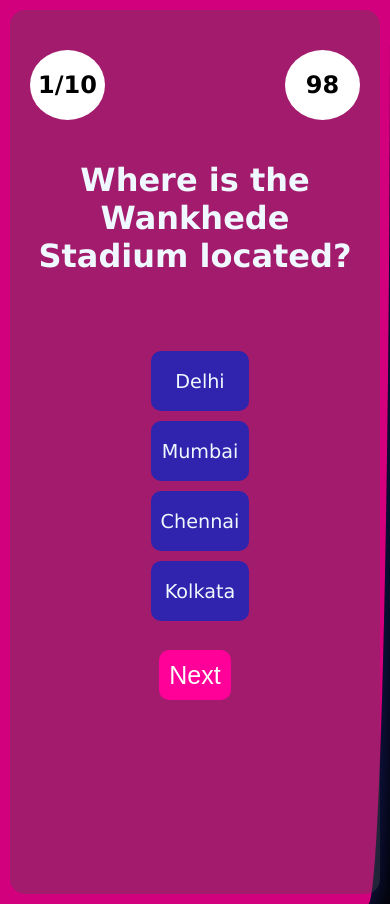
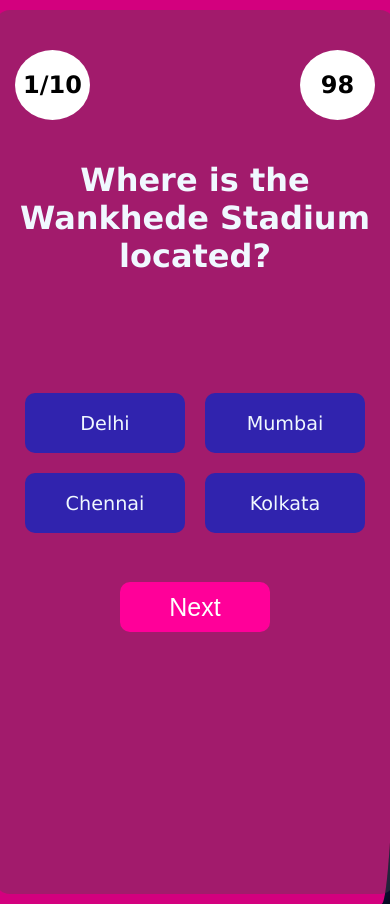
Before and after one commit to iQliPsE-22/iQByiQlipse, a React (Create React App) app: page / in a window 390 px wide. Both pictures are taken after a click on the element "Sports". Built offline with nearby package versions, Linux system fonts and the light colour scheme.

Commit message:
fixing bugs

```diff
--- a/src/App.css
+++ b/src/App.css
@@ -134,7 +134,7 @@
 #res-btn {
   color: black;
   height: 50px;
-  width: fit-content;
+  width: 150px;
   font-size: 25px;
   padding: 10px;
   border-radius: 10px;
@@ -174,17 +174,18 @@
   .options {
     width: min-content;
     height: min-content;
-    margin-top: 50%;
-    gap: 5px;
+    grid-template-columns: auto auto;
+    gap: 50px;
+    margin-top: 30%;
     margin-left: auto;
     margin-right: auto;
-    gap: 5;
   }
   .option {
     height: 50px;
     width: 150px;
   }
   #res-btn {
+    margin-top: 20px;
     background-color: var(--secondary-color);
     color: white;
   }
@@ -198,11 +199,10 @@
     width: 90%;
   }
   .options {
-    grid-template-columns: auto;
-    gap: 10px;
-    margin-top: 20%;
+    grid-template-columns: auto auto;
+    gap: 20px;
   }
   .option {
-    width: 100%;
+    width: 150px;
   }
 }
--- a/src/Components/Home.jsx
+++ b/src/Components/Home.jsx
@@ -6,6 +6,7 @@
   const handleCardSelection = (value) => {
     handleSelectedCard(value);
   };
+  handleBackground("RizzQuiz");
   return (
     <div>
       <div className="nav">
```
